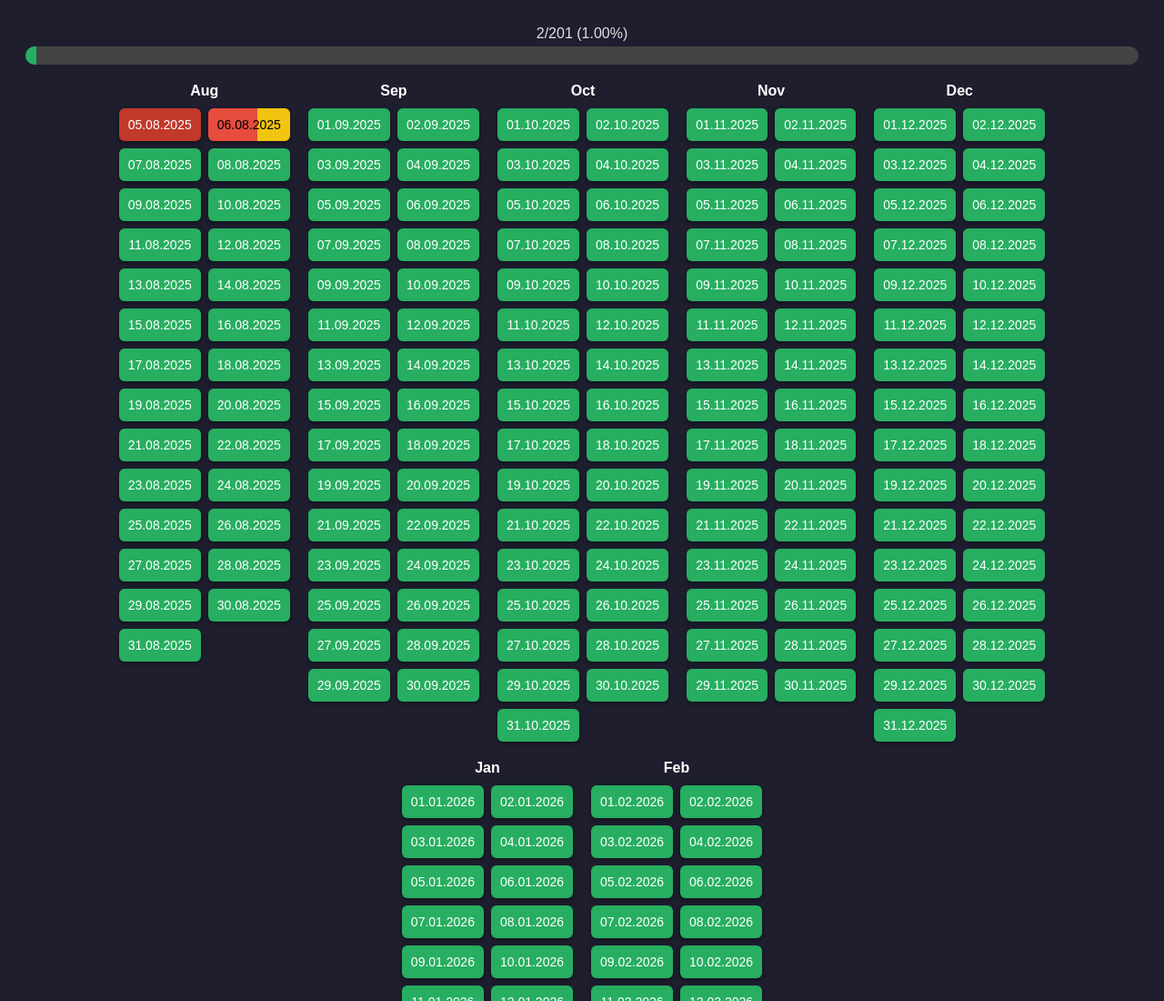
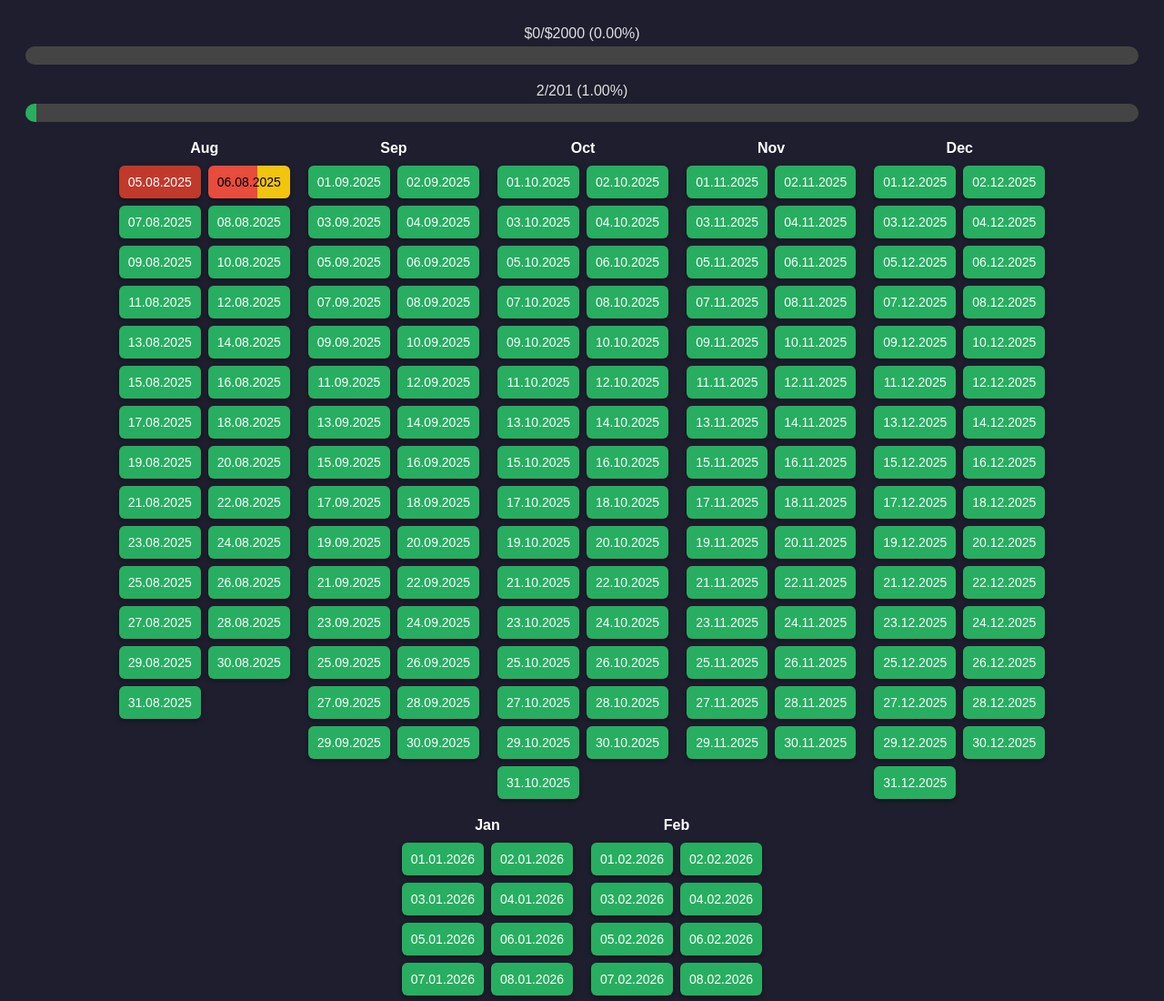
Before and after one commit to lalalavala/calembed, a plain HTML site: page index.html in a window 1280 px wide. Shown: the top 1100 px of the page at 91% size. Drawn offline with Linux system fonts and the light colour scheme.

Commit message:
money progress

```diff
--- a/index.html
+++ b/index.html
@@ -7,6 +7,12 @@
     <link rel="stylesheet" href="style.css">
 </head>
 <body>
+<div class="progress">
+    <div id="wallet-progress-text">$0/$0</div>
+    <div class="progress-bar-container">
+        <div class="progress-bar" id="wallet-progress-bar" style="width: 0%"></div>
+    </div>
+</div>
 <div class="progress">
     <div id="progress-text">0/201 (0%)</div>
     <div class="progress-bar-container">
--- a/script.js
+++ b/script.js
@@ -1,8 +1,17 @@
+const currentWallet = 150;
+//-------------------------------------------------------//
+//-------------------------------------------------------//
+//-------------------------------------------------------//
+const initialWallet = 150;
+const targetWallet = 2000;
+const totalDays = 201;
+const fixedStartDate = new Date("2025-08-05");
+//-------------------------------------------------------//
+//-------------------------------------------------------//
+//-------------------------------------------------------//
 const calendar = document.getElementById('calendar');
 const progressText = document.getElementById('progress-text');
 const progressBar = document.getElementById('progress-bar');
-
-const totalDays = 201;
 
 function parseDateFromURL() {
     const params = new URLSearchParams(window.location.search);
@@ -14,7 +23,6 @@ function parseDateFromURL() {
     return null;
 }
 
-const fixedStartDate = new Date("2025-08-05");
 fixedStartDate.setHours(0, 0, 0, 0);
 const currentDate = parseDateFromURL() || new Date();
 currentDate.setHours(0, 0, 0, 0);
@@ -81,3 +89,33 @@ for (const key in months) {
 
     calendar.appendChild(column);
 }
+
+const walletProgressText = document.getElementById('wallet-progress-text');
+const walletProgressBar = document.getElementById('wallet-progress-bar');
+
+function updateWalletProgress(current, initial, target) {
+    let text = '';
+    let width = 0;
+    let color = '';
+
+    if (current >= initial) {
+        const gain = current - initial;
+        const range = target - initial;
+        const percent = Math.min((gain / range) * 100, 100).toFixed(2);
+        text = `$${current - initial}/$${target} (${percent}%)`;
+        width = percent + '%';
+        color = '#27ae60';
+    } else {
+        const loss = initial - current;
+        const percent = Math.min((loss / initial) * 100, 100).toFixed(2);
+        text = `$${current} ↓ $${initial} (-${percent}%)`;
+        width = percent + '%';
+        color = '#e74c3c';
+    }
+
+    walletProgressText.textContent = text;
+    walletProgressBar.style.width = width;
+    walletProgressBar.style.backgroundColor = color;
+}
+
+updateWalletProgress(currentWallet, initialWallet, targetWallet);
--- a/style.css
+++ b/style.css
@@ -66,3 +66,6 @@ h2 {
     background-color: #27ae60;
     color: white;
 }
+#wallet-progress-bar {
+    transition: width 0.3s ease;
+}
```
